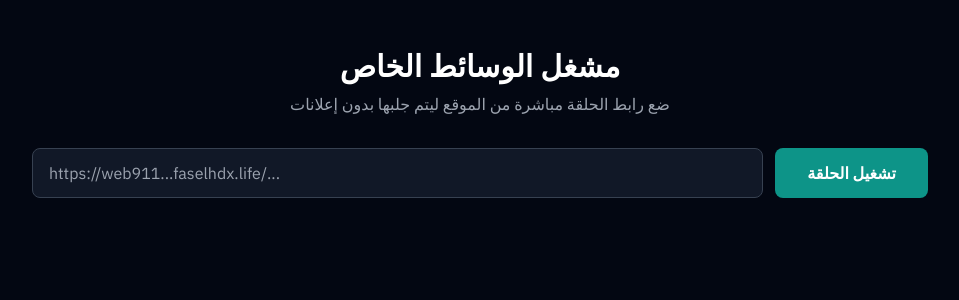
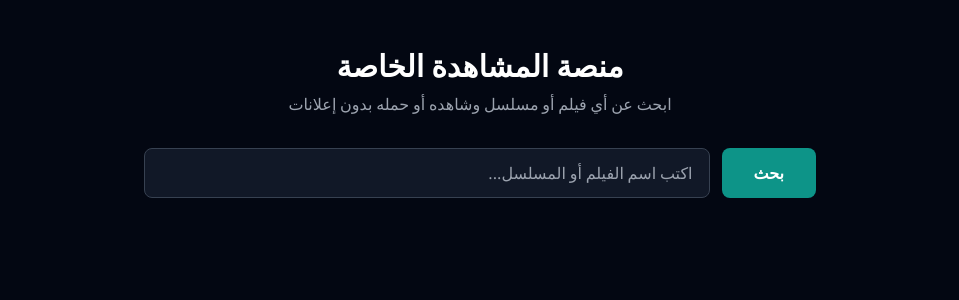
Before and after one commit to sofe72163-ui/Downloader, a Next.js app: page / in a window 1280 px wide. Shown: the top 300 px of the page, without its empty margins (160-1119 px from the left). Built offline with nearby package versions, Linux system fonts and the light colour scheme.

Commit message:
Update page.tsx

```diff
--- a/app/page.tsx
+++ b/app/page.tsx
@@ -3,105 +3,199 @@ import { useState } from 'react';
 import HlsPlayer from '@/components/HlsPlayer';
 
 export default function Home() {
-  const [url, setUrl] = useState('');
-  const [loading, setLoading] = useState(false);
-  const [error, setError] = useState('');
+  const [searchQuery, setSearchQuery] = useState('');
+  const [loadingSearch, setLoadingSearch] = useState(false);
+  const [searchResults, setSearchResults] = useState<any[]>([]);
+
+  const [selectedSeries, setSelectedSeries] = useState<any>(null);
+  const [episodes, setEpisodes] = useState<any[]>([]);
+  const [loadingEpisodes, setLoadingEpisodes] = useState(false);
+
+  const [loadingExtract, setLoadingExtract] = useState(false);
   const [streamUrl, setStreamUrl] = useState('');
   const [proxyUrl, setProxyUrl] = useState('');
 
-  const handleExtract = async (e: React.FormEvent) => {
+  const [error, setError] = useState('');
+
+  // 1. دالة البحث
+  const handleSearch = async (e: React.FormEvent) => {
     e.preventDefault();
-    if (!url) return;
+    if (!searchQuery) return;
 
-    setLoading(true);
+    setLoadingSearch(true);
     setError('');
+    setSearchResults([]);
+    setSelectedSeries(null);
+    setProxyUrl('');
+
+    try {
+      const res = await fetch(`/api/search?q=${encodeURIComponent(searchQuery)}`);
+      const data = await res.json();
+      if (!res.ok) throw new Error(data.error);
+      setSearchResults(data.results);
+    } catch (err: any) {
+      setError(err.message);
+    } finally {
+      setLoadingSearch(false);
+    }
+  };
+
+  // 2. دالة التعامل مع النتيجة (فيلم أو مسلسل)
+  const handleResultClick = async (item: any) => {
+    setError('');
+    setProxyUrl('');
+
+    if (item.isSeries) {
+      setSelectedSeries(item);
+      setLoadingEpisodes(true);
+      try {
+        const res = await fetch(`/api/episodes?url=${encodeURIComponent(item.url)}`);
+        const data = await res.json();
+        if (!res.ok) throw new Error(data.error);
+        setEpisodes(data.episodes);
+      } catch (err: any) {
+        setError(err.message);
+      } finally {
+        setLoadingEpisodes(false);
+      }
+    } else {
+      extractVideo(item.url);
+    }
+  };
+
+  // 3. دالة استخراج الفيديو
+  const extractVideo = async (targetUrl: string) => {
+    setLoadingExtract(true);
+    setError('');
+    setProxyUrl('');
     setStreamUrl('');
-    setProxyUrl('');
 
     try {
       const res = await fetch('/api/extract', {
         method: 'POST',
         headers: { 'Content-Type': 'application/json' },
-        body: JSON.stringify({ url })
+        body: JSON.stringify({ url: targetUrl })
       });
 
       const data = await res.json();
-
-      if (!res.ok) {
-        throw new Error(data.error || 'حدث خطأ أثناء جلب الحلقة');
-      }
+      if (!res.ok) throw new Error(data.error || 'حدث خطأ أثناء جلب الفيديو');
 
       setStreamUrl(data.streamUrl);
-
-      // نجهز رابط البروكسي عشان نستخدمه للمشغل وللتحميل
       setProxyUrl(`/api/proxy?url=${encodeURIComponent(data.streamUrl)}`);
     } catch (err: any) {
       setError(err.message);
     } finally {
-      setLoading(false);
+      setLoadingExtract(false);
     }
   };
 
   return (
     <main className="min-h-screen bg-gray-950 text-gray-200 p-6 md:p-12 font-sans">
-      <div className="max-w-4xl mx-auto space-y-8">
+      <div className="max-w-6xl mx-auto space-y-8">
 
         <div className="text-center space-y-2">
-          <h1 className="text-3xl font-bold text-white">مشغل الوسائط الخاص</h1>
-          <p className="text-gray-400">ضع رابط الحلقة مباشرة من الموقع ليتم جلبها بدون إعلانات</p>
+          <h1 className="text-3xl font-bold text-white">منصة المشاهدة الخاصة</h1>
+          <p className="text-gray-400">ابحث عن أي فيلم أو مسلسل وشاهده أو حمله بدون إعلانات</p>
         </div>
 
-        <form onSubmit={handleExtract} className="flex flex-col md:flex-row gap-3">
+        {/* مربع البحث */}
+        <form onSubmit={handleSearch} className="flex flex-col md:flex-row gap-3 max-w-2xl mx-auto">
           <input
-            type="url"
-            value={url}
-            onChange={(e) => setUrl(e.target.value)}
-            placeholder="https://web911...faselhdx.life/..."
-            className="flex-1 px-4 py-3 bg-gray-900 border border-gray-700 rounded-lg focus:outline-none focus:border-teal-500 transition-colors text-left"
-            dir="ltr"
+            type="text"
+            value={searchQuery}
+            onChange={(e) => setSearchQuery(e.target.value)}
+            placeholder="اكتب اسم الفيلم أو المسلسل..."
+            className="flex-1 px-4 py-3 bg-gray-900 border border-gray-700 rounded-lg focus:outline-none focus:border-teal-500 transition-colors text-right"
+            dir="rtl"
             required
           />
           <button
             type="submit"
-            disabled={loading}
+            disabled={loadingSearch}
             className="px-8 py-3 bg-teal-600 hover:bg-teal-500 text-white font-bold rounded-lg transition-colors disabled:opacity-50"
           >
-            {loading ? 'جاري السحب...' : 'تشغيل الحلقة'}
+            {loadingSearch ? 'جاري البحث...' : 'بحث'}
           </button>
         </form>
 
         {error && (
-          <div className="p-4 bg-red-900/50 border border-red-500/50 rounded-lg text-red-200 text-center">
+          <div className="p-4 bg-red-900/50 border border-red-500/50 rounded-lg text-red-200 text-center max-w-2xl mx-auto">
             {error}
           </div>
         )}
 
+        {/* عرض المشغل إذا تم جلب الفيديو */}
         {proxyUrl && (
-          <div className="space-y-6 animate-fade-in mt-8">
+          <div className="space-y-6 animate-fade-in mt-8 max-w-4xl mx-auto">
+            <HlsPlayer src={proxyUrl} />
+            <div className="p-6 bg-gray-900 rounded-lg border border-gray-800 text-center space-y-4">
+              <h3 className="text-xl font-bold text-white">رابط الحلقة جاهز للتحميل</h3>
+              <button
+                onClick={() => {
+                  navigator.clipboard.writeText(streamUrl); // نسخ الرابط الصافي للسرعة القصوى
+                  alert('✅ تم نسخ الرابط المباشر بنجاح!\n\nافتح برنامج 1DM أو IDM والصق الرابط.');
+                }}
+                className="px-6 py-3 bg-blue-600 hover:bg-blue-500 text-white rounded-md font-bold transition mx-auto"
+              >
+                نسخ الرابط المباشر (لبرامج التحميل)
+              </button>
+            </div>
+          </div>
+        )}
 
-            {/* المشغل اللي يعرض الجودات */}
-            <HlsPlayer src={proxyUrl} />
+        {/* شاشة تحميل الاستخراج */}
+        {loadingExtract && (
+          <div className="text-center text-teal-400 py-8 font-bold animate-pulse">
+            جاري سحب الفيديو وفك التشفير، يرجى الانتظار...
+          </div>
+        )}
 
-            <div className="p-6 bg-gray-900 rounded-lg border border-gray-800 space-y-4 text-center">
-              <h3 className="text-xl font-bold text-white">الرابط جاهز</h3>
-              <p className="text-sm text-gray-400">
-                يمكنك مشاهدة الحلقة في الأعلى وتغيير الجودة، أو نسخ رابط التحميل واستخدامه في برامج التنزيل.
-              </p>
+        {/* عرض الحلقات إذا كان الاختيار مسلسل */}
+        {selectedSeries && !proxyUrl && !loadingExtract && (
+          <div className="space-y-4 border-t border-gray-800 pt-8">
+            <h2 className="text-2xl font-bold text-white text-right">حلقات: {selectedSeries.title}</h2>
+            {loadingEpisodes ? (
+              <p className="text-center text-gray-400">جاري جلب الحلقات...</p>
+            ) : (
+              <div className="grid grid-cols-2 sm:grid-cols-3 md:grid-cols-4 lg:grid-cols-6 gap-3 dir-rtl text-right">
+                {episodes.map((ep, i) => (
+                  <button
+                    key={i}
+                    onClick={() => extractVideo(ep.url)}
+                    className="p-3 bg-gray-900 hover:bg-teal-900 border border-gray-800 hover:border-teal-500 rounded-lg transition-colors text-sm font-semibold"
+                  >
+                    {ep.title}
+                  </button>
+                ))}
+              </div>
+            )}
+          </div>
+        )}
 
-              <div className="flex flex-col sm:flex-row gap-4 justify-center">
-                <button
-                  onClick={() => {
-                    // نسخ رابط البروكسي (وليس الأصلي) لضمان تخطي حماية السيرفر أثناء التحميل
-                    const fullProxyUrl = window.location.origin + proxyUrl;
-                    navigator.clipboard.writeText(fullProxyUrl);
-                    alert('✅ تم نسخ الرابط بنجاح!\n\nافتح برنامج 1DM (في الهاتف) أو IDM (في الكمبيوتر) والصق الرابط ليبدأ التحميل.');
-                  }}
-                  className="px-6 py-3 bg-blue-600 hover:bg-blue-500 text-white rounded-md font-bold transition flex items-center justify-center gap-2"
-                >
-                  نسخ رابط التحميل (لبرامج 1DM/IDM)
-                </button>
+        {/* عرض نتائج البحث */}
+        {!selectedSeries && searchResults.length > 0 && (
+          <div className="grid grid-cols-2 sm:grid-cols-3 md:grid-cols-4 lg:grid-cols-5 gap-6 pt-8 border-t border-gray-800">
+            {searchResults.map((item, i) => (
+              <div
+                key={i}
+                onClick={() => handleResultClick(item)}
+                className="group cursor-pointer space-y-2"
+              >
+                <div className="relative aspect-[2/3] rounded-lg overflow-hidden border border-gray-800 group-hover:border-teal-500 transition-colors">
+                  {item.image ? (
+                    <img src={item.image} alt={item.title} className="w-full h-full object-cover" />
+                  ) : (
+                    <div className="w-full h-full bg-gray-900 flex items-center justify-center text-gray-500">لا توجد صورة</div>
+                  )}
+                  <div className="absolute top-2 right-2 px-2 py-1 bg-black/80 text-xs font-bold rounded text-white">
+                    {item.isSeries ? 'مسلسل' : 'فيلم'}
+                  </div>
+                </div>
+                <h3 className="font-semibold text-sm text-gray-300 group-hover:text-white transition-colors text-right line-clamp-2">
+                  {item.title}
+                </h3>
               </div>
-            </div>
+            ))}
           </div>
         )}
 
```
